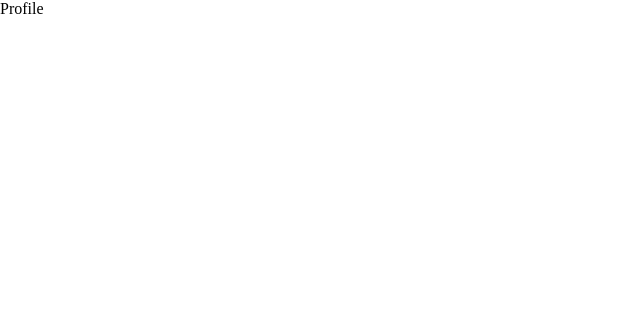
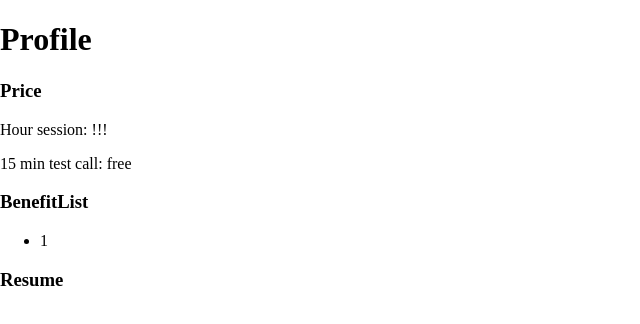
Before and after one commit to anastasiiasok/IT-Mentor, a React (Create React App) app in the folder client/: page / in a window 1280 px wide. Shown: the top 324 px of the page, without its empty margins (0-640 px from the left). Built offline with nearby package versions, Linux system fonts and the light colour scheme.

Commit message:
components 1.1

```diff
--- /dev/null
+++ b/client/src/components/BenefitItem/BenefitItem.js
@@ -0,0 +1,5 @@
+function BenefitItem() {
+  return <li>1</li>;
+}
+
+export default BenefitItem;
--- /dev/null
+++ b/client/src/components/BenefitList/BenefitList.js
@@ -0,0 +1,14 @@
+import BenefitItem from '../BenefitItem/BenefitItem';
+
+function BenefitList() {
+  return (
+    <div>
+      <h3>BenefitList</h3>
+      <ul>
+        <BenefitItem />
+      </ul>
+    </div>
+  );
+}
+
+export default BenefitList;
--- a/client/src/components/Education/Education.js
+++ /dev/null
@@ -1,5 +0,0 @@
-function Education() {
-  return <div>Education</div>;
-}
-
-export default Education;
--- /dev/null
+++ b/client/src/components/Price/Price.js
@@ -0,0 +1,11 @@
+function Price() {
+  return (
+    <div>
+      <h3>Price</h3>
+      <p>Hour session: !!!</p>
+      <p>15 min test call: free</p>
+    </div>
+  );
+}
+
+export default Price;
--- a/client/src/components/Profile/Profile.js
+++ b/client/src/components/Profile/Profile.js
@@ -1,5 +1,16 @@
+import Price from '../Price/Price';
+import Resume from '../Resume/Resume';
+import BenefitList from '../BenefitList/BenefitList';
+
 function Profile() {
-  return <div>Profile</div>;
+  return (
+    <div>
+      <h1>Profile</h1>
+      <Price />
+      <BenefitList />
+      <Resume />
+    </div>
+  );
 }
 
 export default Profile;
--- a/client/src/components/Resume/Resume.js
+++ b/client/src/components/Resume/Resume.js
@@ -0,0 +1,9 @@
+function Resume() {
+  return (
+    <div>
+      <h3>Resume</h3>
+    </div>
+  );
+}
+
+export default Resume;
```
Also changed, not shown: 1 other file (tests, documents, lock files or other folders).
